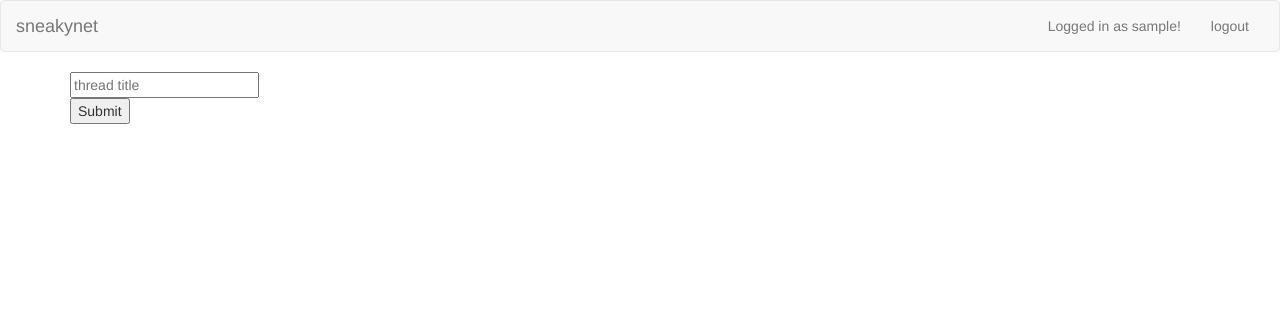
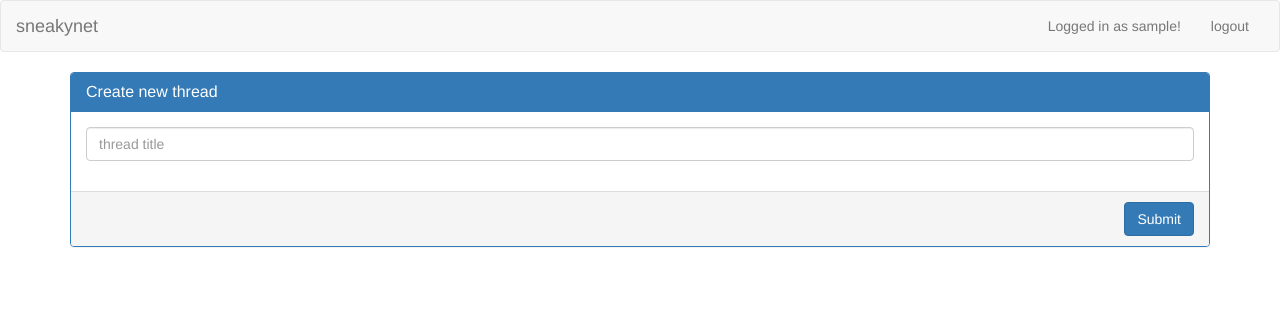
Before and after one commit to DecentLabs/sneakynet, a Flask app: page /board/thread/new in a window 1280 px wide. Shown: the top 312 px of the page. Run offline with Flask 2, Linux system fonts and the light colour scheme; a user stored in the database is signed in; tables that the repository leaves empty hold one stand-in row (values such as "Sample post"); some libraries are stand-ins or nearby versions.

Commit message:
Bootstrapified New thread component

```diff
--- a/templates/new_thread.html
+++ b/templates/new_thread.html
@@ -3,11 +3,22 @@
     Localnet:Board:New Thread
 {% endblock %}
 {% block content %}
-    <form method="post">
-        <input type="text" name="title" placeholder="thread title"><br>
-        {% for err in errors["title"] %}
-            <div style="color: red">{{ err }}</div>
-        {% endfor %}
-        <input type="submit">
-    </form>
+    <div class="panel panel-primary">
+      <div class="panel-heading">
+          <h2 class="panel-title">Create new thread</h2>
+      </div>
+      <div class="panel-body">
+        <form method="post" class="form">
+            <div class="form-group">
+              <input type="text" name="title" placeholder="thread title" class="form-control">
+              {% for err in errors["title"] %}
+                  <div style="color: red">{{ err }}</div>
+              {% endfor %}
+            </div>
+        </form>
+      </div>
+      <div class="panel-footer text-right">
+        <input type="submit" class="btn btn-primary">
+      </div>
+    </div>
 {% endblock %}
```
